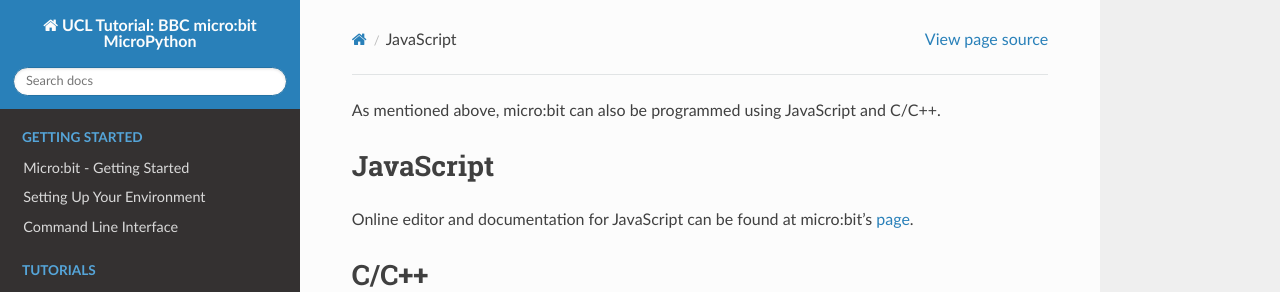
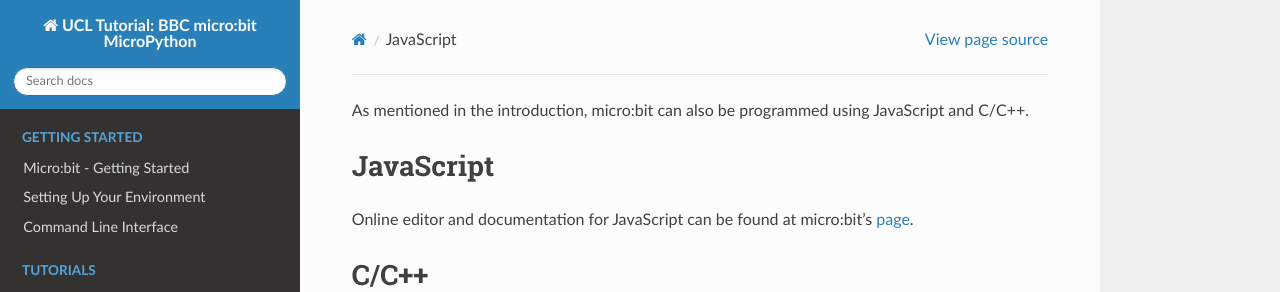
Before and after one commit to rharbird/microbit-challenges, a Sphinx documentation site: the page built from docs/source/introduction/other_languages.rst, in a window 1280 px wide. Shown: the top 292 px of the page. Built offline with Sphinx 7.4.7 and the Read the Docs theme 2.0.0, drawn with Linux system fonts in a browser that asks for light colours; pages that are not in the unit, such as notebooks, are missing from menus.

Commit message:
Modify text

```diff
--- a/docs/source/introduction/getting_started.rst
+++ b/docs/source/introduction/getting_started.rst
@@ -20,7 +20,7 @@ the possibilities are endless. Let's take a look at the features that you can us
 Source: https://microbit.org/guide/features/
 
 You can program micro:bit using several languages: MicroPython, C++ or JavaScript. This tutorial will focus on programming micro:bit using
-MicroPython, but if you already are familiar with Python, or you're looking for extra challenge, look at the section with other languages_. C/C++ might be
+MicroPython, but if you already are familiar with Python, or you're looking for extra challenge, look at the section for `other languages`_. C/C++ might be
 useful in particular, as it's the main language used to program embedded devices.
 
 .. _languages: https://microbit.org/code/
--- a/docs/source/introduction/other_languages.rst
+++ b/docs/source/introduction/other_languages.rst
@@ -2,7 +2,7 @@
 Programming micro:bit with other laguages
 ******************************************
 
-As mentioned above, micro:bit can also be programmed using JavaScript and C/C++.
+As mentioned in the introduction, micro:bit can also be programmed using JavaScript and C/C++.
 
 JavaScript
 -----------
```
